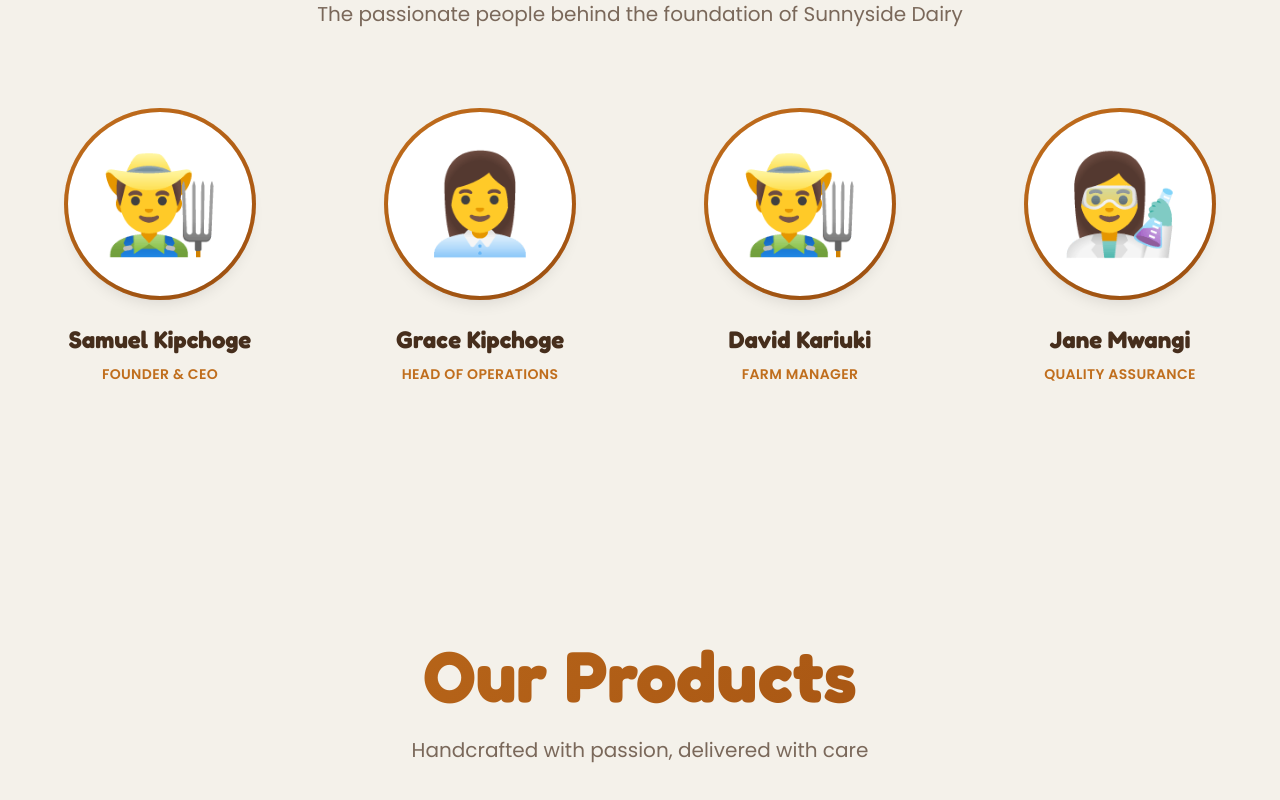
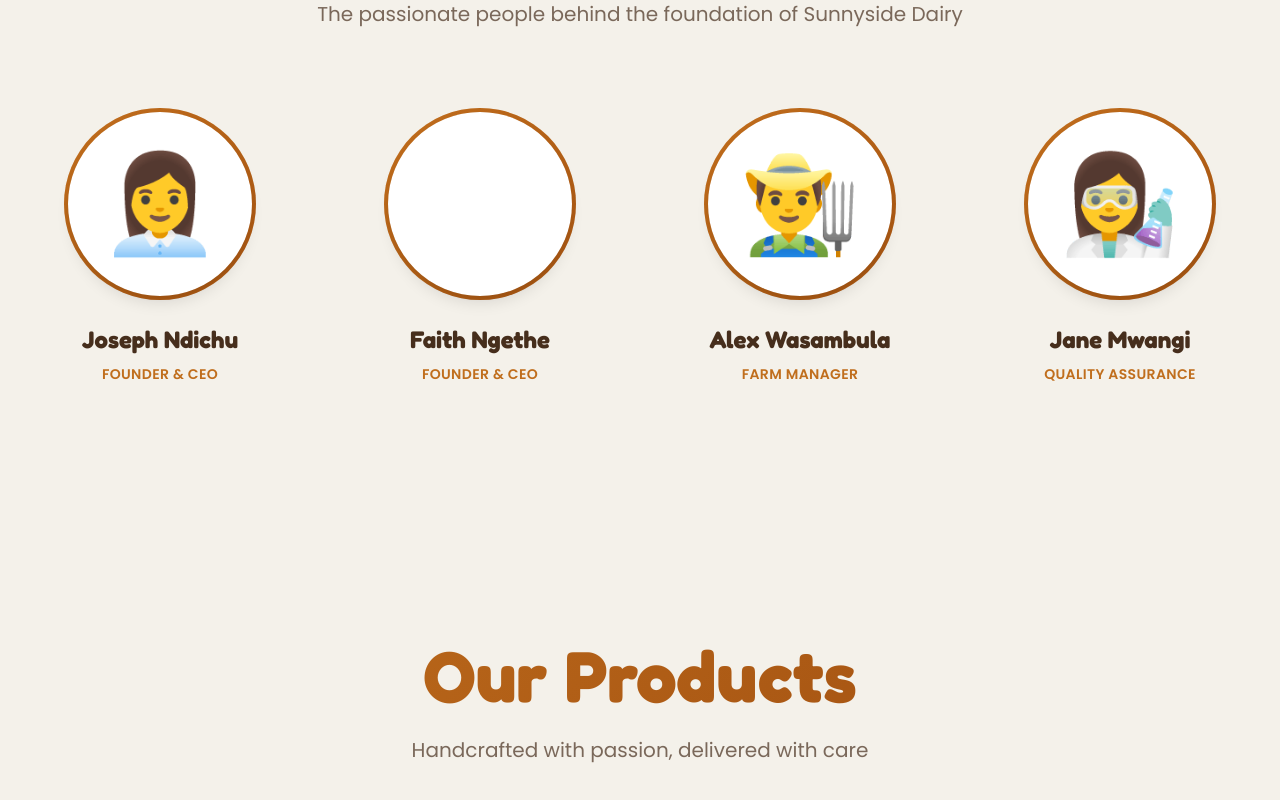
Before and after one commit to Maverick-0508/symmetrical-bassoon, a Next.js app: page / in a window 1280 px wide. Shown: the part 1918-2718 px from the top of the page. Built offline with nearby package versions, Linux system fonts and the light colour scheme.

Commit message:
fix: update team members' names and roles in the team section

```diff
--- a/src/app/page.tsx
+++ b/src/app/page.tsx
@@ -100,19 +100,19 @@
   const teamMembers = [
     {
       id: 1,
-      name: 'Samuel Kipchoge',
+      name: 'Joseph Ndichu',
       role: 'Founder & CEO',
-      image: '👨‍🌾',
+      image: '👩‍💼',
     },
     {
       id: 2,
-      name: 'Grace Kipchoge',
-      role: 'Head of Operations',
-      image: '👩‍💼',
+      name: 'Faith Ngethe',
+      role: 'Founder & CEO',
+      image: '',
     },
     {
       id: 3,
-      name: 'David Kariuki',
+      name: 'Alex Wasambula',
       role: 'Farm Manager',
       image: '👨‍🌾',
     },
```
